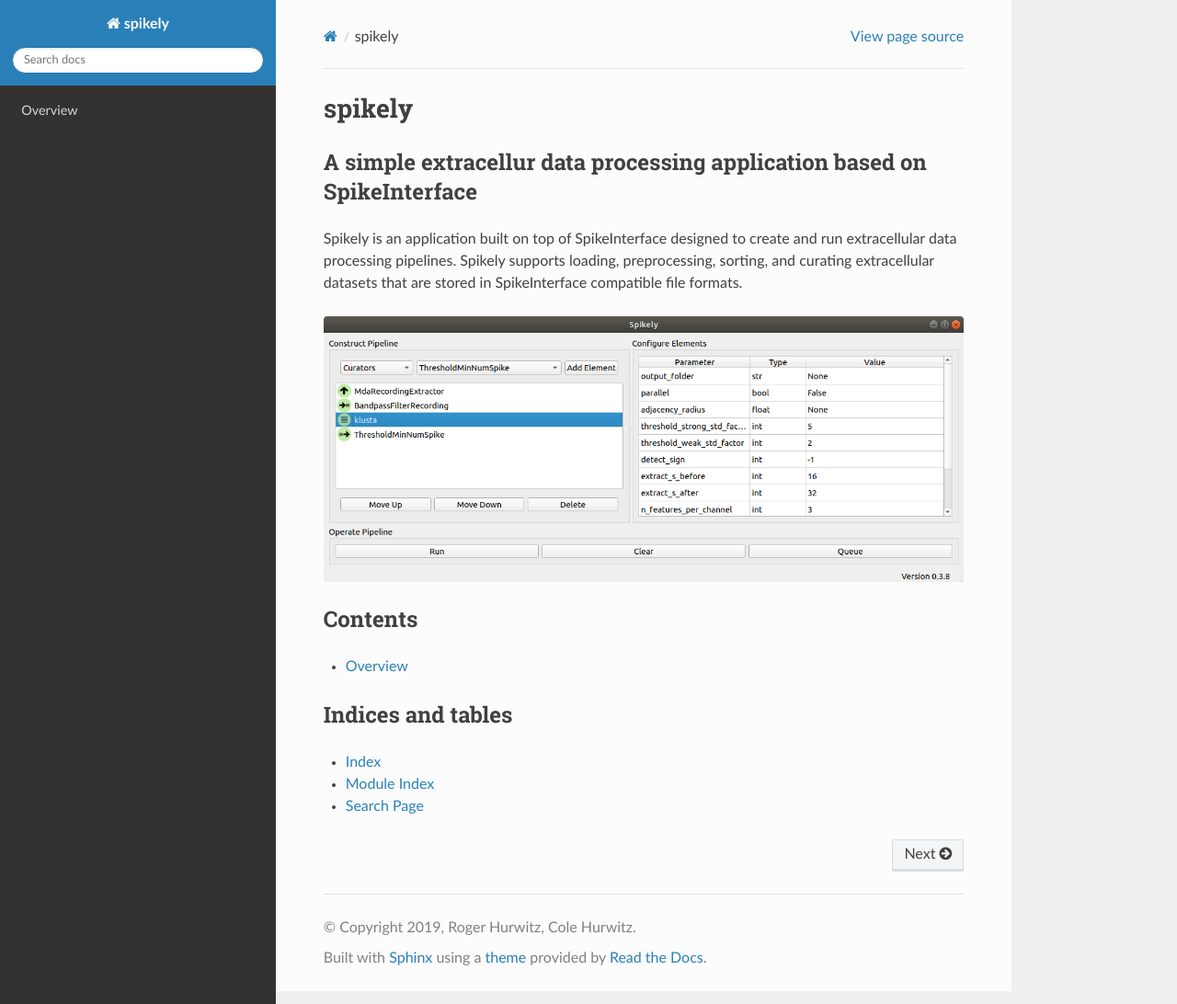
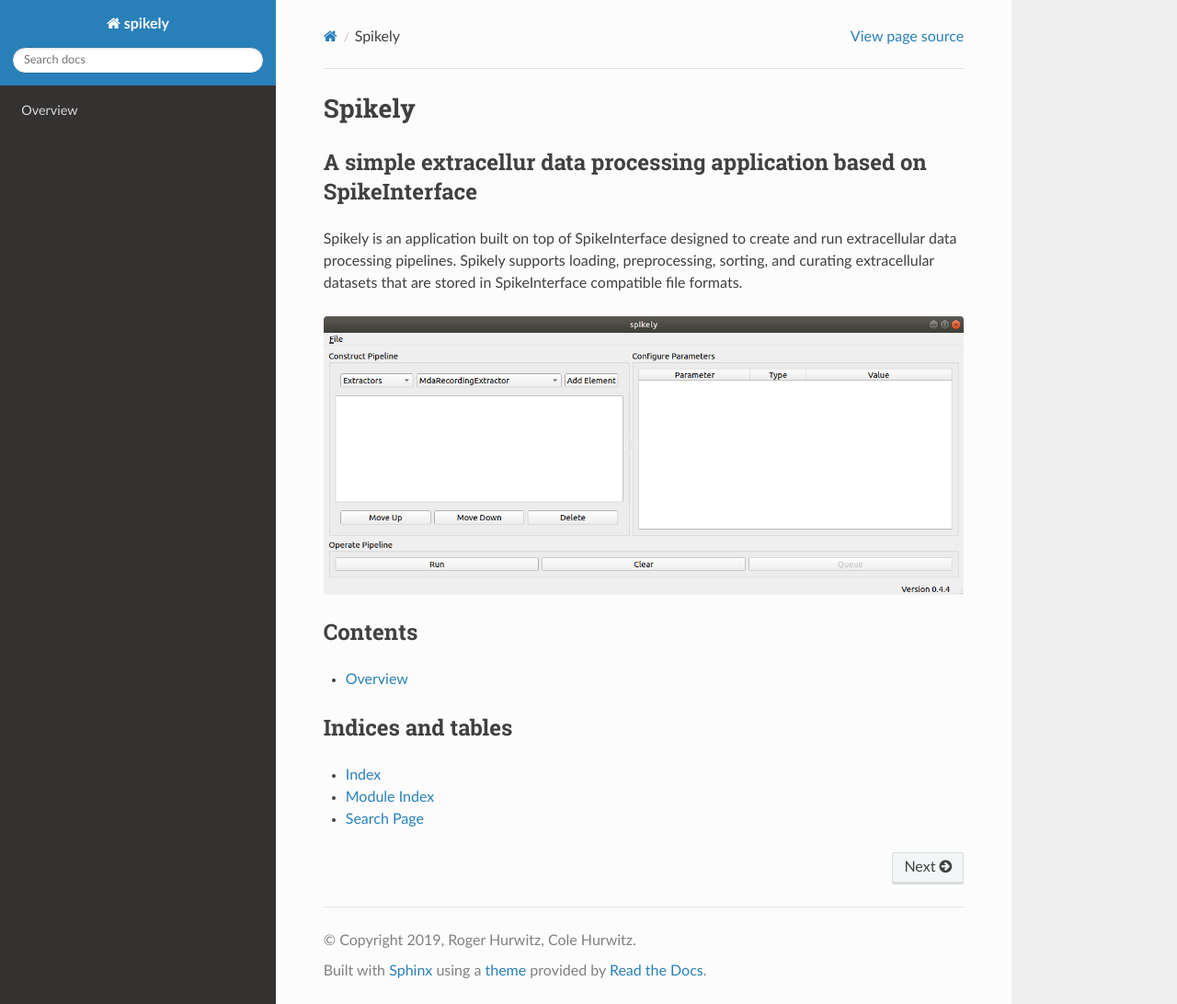
Before and after one commit to SpikeInterface/spikely, a Sphinx documentation site: the page built from docs/source/index.rst, in a window 1280 px wide and 1092 px high. Shown: the whole window at 92% size. Built offline with Sphinx 7.4.7 and the Read the Docs theme 2.0.0, drawn with Linux system fonts in a browser that asks for light colours.

```diff
--- a/docs/source/index.rst
+++ b/docs/source/index.rst
@@ -1,5 +1,5 @@
 ===================================
-spikely
+Spikely
 ===================================
 
 A simple extracellur data processing application based on SpikeInterface
--- a/docs/source/overview.rst
+++ b/docs/source/overview.rst
@@ -8,7 +8,7 @@ versed in Python programming, working directly with SpikeInterface is the way
 to go.
 
 Spikely, on the other hand, is intended for users who want to take advantage of
-SpikeInterface's data processing capabilities, without directly working in
+SpikeInterface's data processing capabilities without directly working in
 Python.  Instead, Spikely provides a graphical user interface on top of
 SpikeInterface optimized for the pipelining of extracelluar data.
 
```
Also changed, not shown: other parts of docs/source/overview.rst (+1 -1 lines), docs/images/gui.png.
